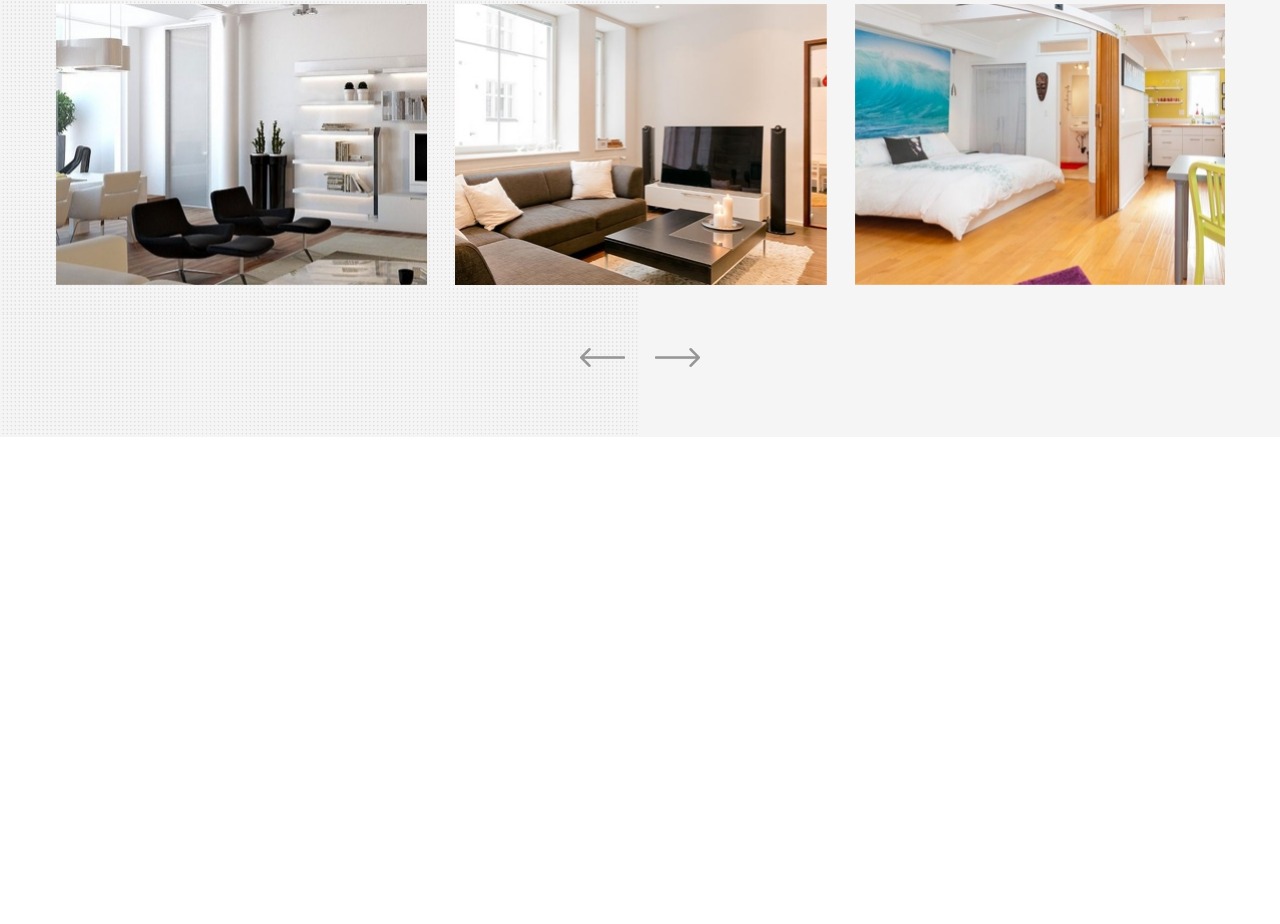
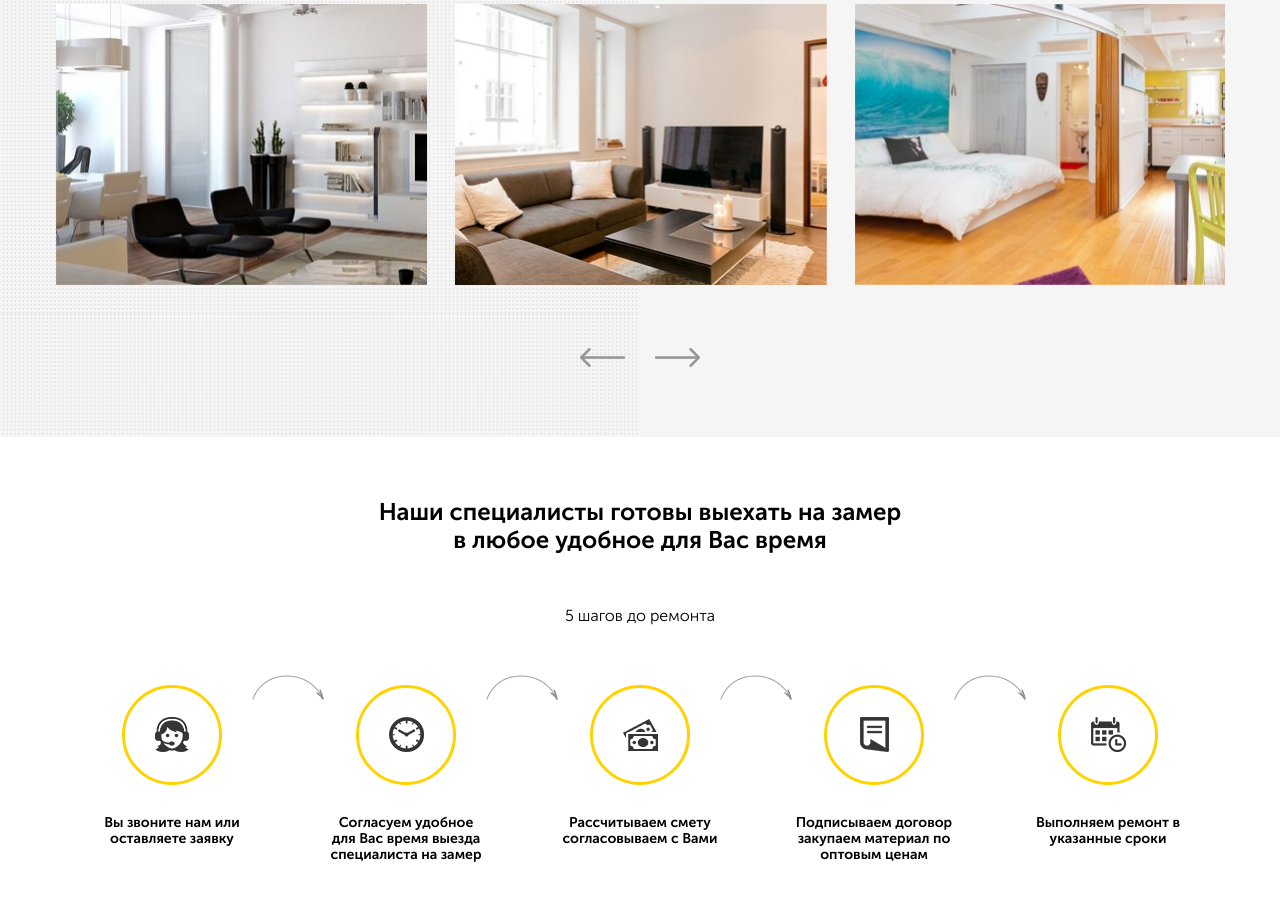
Before and after one commit to Ruslanifity/repair, a plain HTML site: page index.html in a window 1280 px wide. Shown: the part 1554-2478 px from the top of the page. Before the commit the page ends 1991 px from the top, so only its background shows below. Drawn offline with nearby package versions, Linux system fonts and the light colour scheme.

Commit message:
block steps

```diff
--- a/index.html
+++ b/index.html
@@ -146,26 +146,73 @@
     </section>
     <!-- portfolio -->
 
+    <section class="section steps">
+        <div class="container">
+            <h2 class="section-title steps__title">Наши специалисты готовы выехать на замер
+                в любое удобное для Вас время
+            </h2>
+            <span class="section-subtitle steps__subtitle">5 шагов до ремонта
+            </span>
+            <div class="steps-block">
+                <div class="step">
+                    <div class="step__image">
+                        <img src="img/step1.png" alt="">
+                    </div>
+                    <p class="step__text">Вы звоните нам или оставляете заявку</p>
+                </div>
+                <div class="step">
+                    <div class="step__image">
+                        <img src="img/step2.png" alt="">
+                    </div>
+                    <p class="step__text">Согласуем удобное для Вас время выезда специалиста на замер</p>
+                </div>
+                <div class="step">
+                    <div class="step__image">
+                        <img src="img/step3.png" alt="">
+                    </div>
+                    <p class="step__text">Рассчитываем смету согласовываем с Вами</p>
+                </div>
+                <div class="step">
+                    <div class="step__image">
+                        <img src="img/step4.png" alt="">
+                    </div>
+                    <p class="step__text">
+                        Подписываем договор закупаем материал по оптовым ценам</p>
+                </div>
+                <div class="step">
+                    <div class="step__image">
+                        <img src="img/step5.png" alt="">
+                    </div>
+                    <p class="step__text"> Выполняем ремонт в указанные сроки</p>
+                </div>
+
+            </div>
+            </step>
+        </div>
+        </div>
+    </section>
+    <!-- steps -->
+
     <script src="https://code.jquery.com/jquery-3.4.1.min.js"
         integrity="sha256-CSXorXvZcTkaix6Yvo6HppcZGetbYMGWSFlBw8HfCJo=" crossorigin="anonymous"></script>
     <script src="js/modal.js"></script>
     <script src="js/owl.carousel.min.js"></script>
     <script>
         $('.owl-carousel').owlCarousel({
-    loop:true,
-    margin:28,
+            loop: true,
+            margin: 28,
             dots: false,
-    navText: ["<img src=\"img/left-arrow.png\">","<img src=\"img/right-arrow.png\">"],
-    nav:true,
-    responsive:{
-        0:{
-            items:1
+            navText: ["<img src=\"img/left-arrow.png\">", "<img src=\"img/right-arrow.png\">"],
+            nav: true,
+            responsive: {
+                0: {
+                    items: 1
                 },
-        768:{
-            items:2
+                768: {
+                    items: 2
                 },
-        1200:{
-            items:3
+                1200: {
+                    items: 3
                 }
             }
         })
--- /dev/null
+++ b/sass/blocks/_steps.sass
@@ -0,0 +1,63 @@
+.step
+    flex-basis: 20%
+    text-align: center
+    position: relative
+    &::after
+        content: ''
+        width: 72px
+        height: 25px
+        position: absolute
+        background: url('../img/arrow-steps.png') no-repeat center
+        top: -10px
+        right: -15%
+    &:last-child
+        &:after
+            display: none
+
+    &__image
+        width: 100px
+        height: 100px
+        border: 3px solid $main-color
+        display: flex
+        justify-content: center
+        align-items: center
+        border-radius: 50%
+        margin: auto
+        margin-bottom: 30px
+    &__text
+        font-size: 14px
+        max-width: 160px
+        margin: auto
+        +bold
+    &s
+        &-block
+            display: flex
+        &__title
+            margin: auto
+            max-width: 540px
+            margin-bottom: 59px
+        &__subtitle
+            text-align: center
+            margin-bottom: 59px
+@media ( max-width: 1200px)
+    .step
+        margin-bottom: 30px
+        flex-basis: 50%
+        &:after
+            display: none
+        &s
+            &-block
+                justify-content: center
+
+
+
+@media ( max-width: 768px)
+    .step
+        margin-bottom: 30px
+        &:after
+            display: none
+        &s
+            &-block
+                flex-direction: column
+
+@media ( max-width: 567px)
--- a/sass/style.sass
+++ b/sass/style.sass
@@ -5,4 +5,5 @@
 @import 'blocks/hero'
 @import 'blocks/offer'
 @import 'blocks/modal'
+@import 'blocks/steps'
 @import 'blocks/portfolio'
```
Also changed, not shown: css/style.css, img/arrow-steps.png (added), img/step1.png (added), img/step2.png (added), img/step3.png (added), img/step4.png (added), img/step5.png (added), 1 other file. Lines whose indentation alone changed are shown as unchanged.
